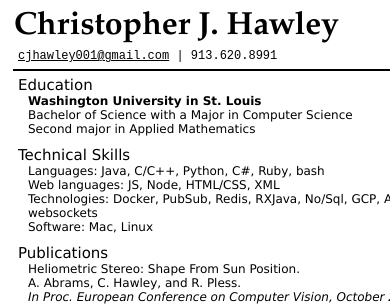
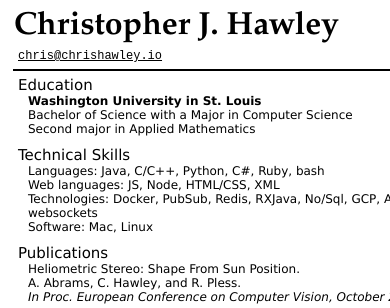
Before and after one commit to cjhawley/PersonalWebsite, a web app: page /resume/resume.html in a window 390 px wide; the page is wider, and only the part inside the window is pictured. Shown: the top 308 px of that part. Run offline with its HTML, style and script files only (its server is not run), Linux system fonts and the light colour scheme; data that the repository does not hold is empty.

Commit message:
updating my email, also removing my phone number (#30)

```diff
--- a/src/main/resources/web/resume/resume.html
+++ b/src/main/resources/web/resume/resume.html
@@ -21,9 +21,7 @@
 		<div class="resume-header">
 			<h1>Christopher J. Hawley</h1>
 			<p>
-				<a href="mailto:cjhawley001@gmail.com"
-					style="text-decoration: underline; color: black;">cjhawley001@gmail.com</a>
-				| 913.620.8991
+				<a href="mailto:chris@chrishawley.io" style="text-decoration: underline; color: black;">chris@chrishawley.io</a>
 			</p>
 		</div>
 		<div class="separator"></div>
```
